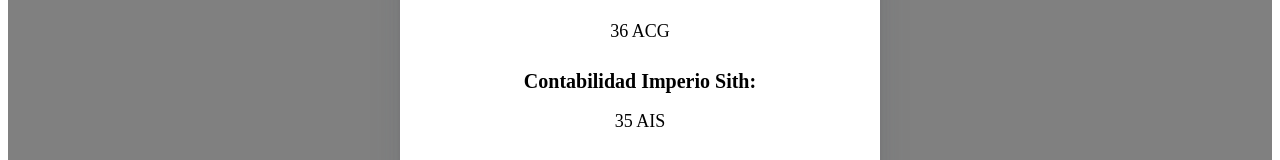
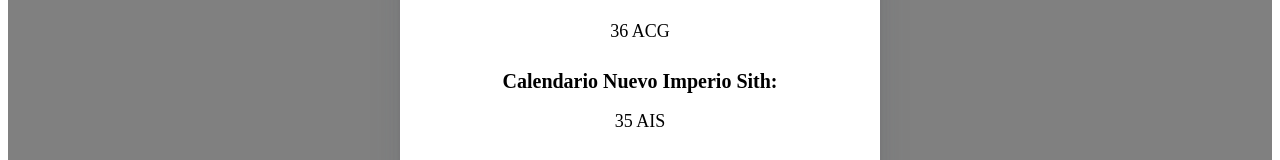
Before and after one commit to NicoFJCruz/StarWars_dateConverter, a React (Vite) app: page / in a window 1280 px wide. Shown: the part 392-552 px from the top of the page. Built offline with nearby package versions, Linux system fonts and the light colour scheme.

Commit message:
Change names

```diff
--- a/src/Card.jsx
+++ b/src/Card.jsx
@@ -9,7 +9,7 @@
             <p className="content"> {props.Yavin}</p>
         <p className="name"> Calendario Convenio Galáctico: </p>{" "}
             <p className="content"> {props.Convenio}</p>
-        <p className="name"> Contabilidad Imperio Sith: </p>{" "}
+        <p className="name"> Calendario Nuevo Imperio Sith: </p>{" "}
             <p className="content"> {props.Sith}</p>
         <p className="name"> Calendario Lothal: </p>{" "}
             <p className="content"> {props.Lothal}</p>
```
